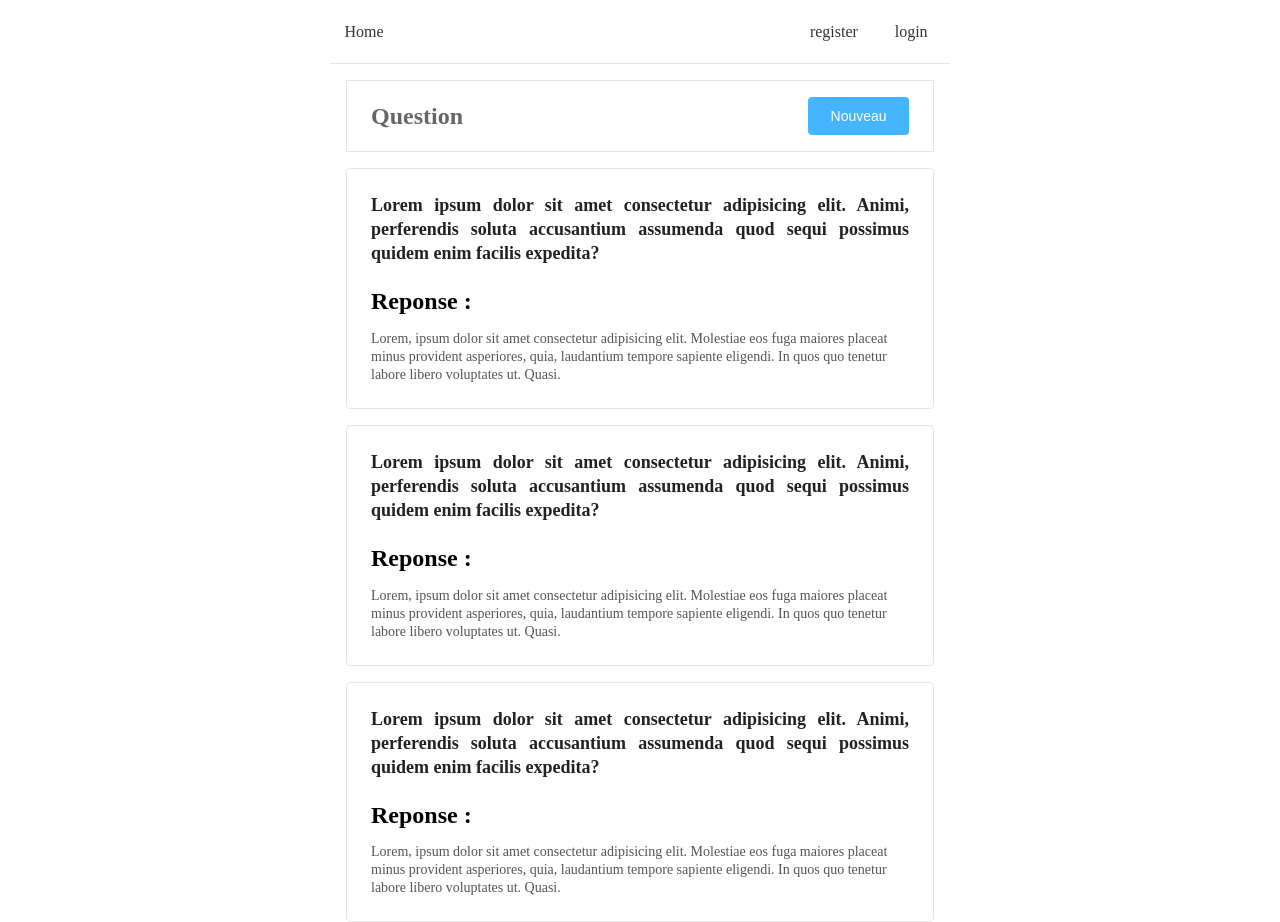
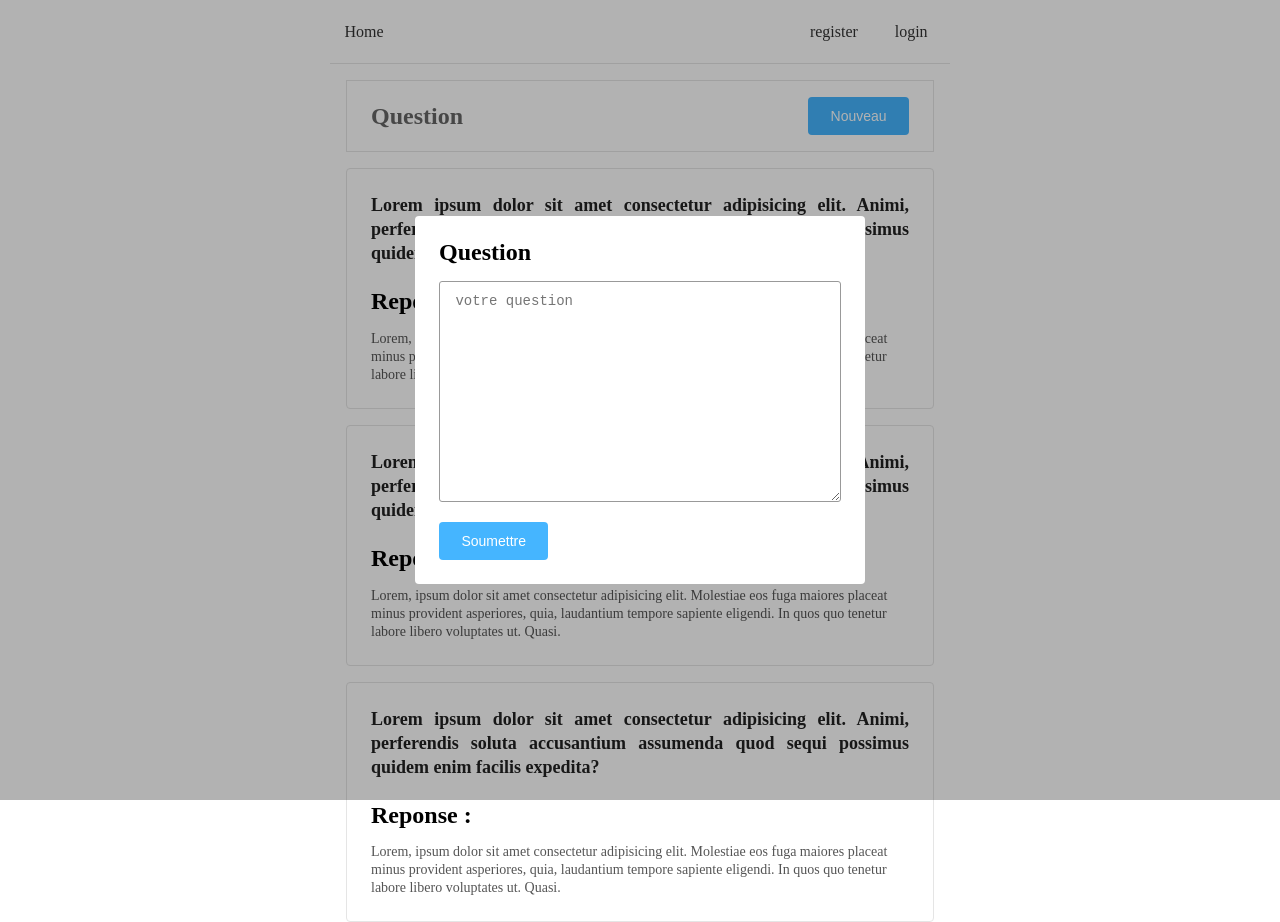
Before and after one commit to Nomentsafiidy/faq, a Vue app: page /question in a window 1280 px wide. Both pictures are taken after a click on the button "Nouveau". Built offline with nearby package versions, Linux system fonts and the light colour scheme; no server answers.

Commit message:
feat create Question form

```diff
--- a/src/assets/scss/style.scss
+++ b/src/assets/scss/style.scss
@@ -50,6 +50,27 @@
     border: 1px solid #45b5ff;
 }
 
+.textarea {
+    border: 1px #999999 solid;
+    background: transparent;
+    color: #333333;
+    font-size: 14px;
+    padding: 0.7em 1.1em;
+    border-radius: 3px;
+    line-height: 20px;
+    &:focus {
+        outline-style: solid;
+    }
+}
+
+.textarea:focus-visible {
+    outline: none;
+}
+
+.textarea:focus {
+    border: 1px solid #45b5ff;
+}
+
 .input_group {
     margin-bottom: 16px;
 }
--- /dev/null
+++ b/src/components/question-form/QuestionForm.vue
@@ -0,0 +1,92 @@
+<template>
+    <div v-if="open" class="qf_container">
+        <div @click="onCloseModal" class="backdrop"></div>
+        <div class="modal_container">
+            <h3>Question</h3>
+            <form @submit.prevent="onAddQuestion">
+                <div class="input_group">
+                    <textarea v-model="question" class="textarea" placeholder="votre question" id="" cols="30" rows="10"></textarea>
+                </div>
+                <div>
+                    <button class="btn btn_primary" type="submit">Soumettre</button>
+                </div>
+            </form>
+        </div>
+    </div>
+</template>
+
+<script>
+import { Question } from '../../models/question';
+
+export default {
+    data() {
+        return {
+            open: false,
+            question: '',
+        };
+    },
+    methods: {
+        onCloseModal() {
+            this.open = false;
+        },
+        onAddQuestion() {
+            const tmpQuestion = new Question({
+                content: this.question,
+            });
+            console.log('tmpQuestion =>', tmpQuestion);
+            this.open = false;
+        },
+        openQuestionForm() {
+            console.log('open call');
+            this.open = true;
+        },
+    },
+};
+</script>
+
+<style scoped lang="scss">
+.qf_container {
+    position: fixed;
+    z-index: 1000;
+    left: 0;
+    top: 0;
+    right: 0;
+    bottom: 0;
+    width: 100vw;
+    height: 100vh;
+    display: flex;
+    justify-content: center;
+    align-items: center;
+}
+
+.backdrop {
+    position: absolute;
+    z-index: 1001;
+    left: 0;
+    top: 0;
+    right: 0;
+    bottom: 0;
+    width: 100vw;
+    height: 100vh;
+    background: rgba(0, 0, 0, 0.3);
+}
+
+.modal_container {
+    background: #fff;
+    border-radius: 4px;
+    padding: 24px;
+    z-index: 1002;
+    width: 450px;
+}
+.textarea {
+    width: 100%;
+}
+
+h3 {
+    font-size: 24px;
+    line-height: 24px;
+    font-weight: bold;
+    color: #000;
+    margin-bottom: 0.7em;
+}
+</style>
--- a/src/views/user/question/QuestionPage.vue
+++ b/src/views/user/question/QuestionPage.vue
@@ -1,8 +1,9 @@
 <template>
     <div class="q_container">
+        <QuestionForm ref="questionForm" />
         <div class="q_header">
             <h3>Question</h3>
-            <button class="btn btn_primary">Nouveau</button>
+            <button @click="onOpenQuestionForm" class="btn btn_primary">Nouveau</button>
         </div>
         <div class="question_list">
             <!-- TODO -->
@@ -15,9 +16,18 @@
 
 <script>
 import QuestionItem from './../../../components/question-item/QuestionItem';
+import QuestionForm from '../../../components/question-form/QuestionForm.vue';
+
 export default {
     components: {
         QuestionItem,
+        QuestionForm,
+    },
+    methods: {
+        onOpenQuestionForm() {
+            console.log(this.$refs);
+            this.$refs.questionForm.openQuestionForm();
+        },
     },
 };
 </script>
```
